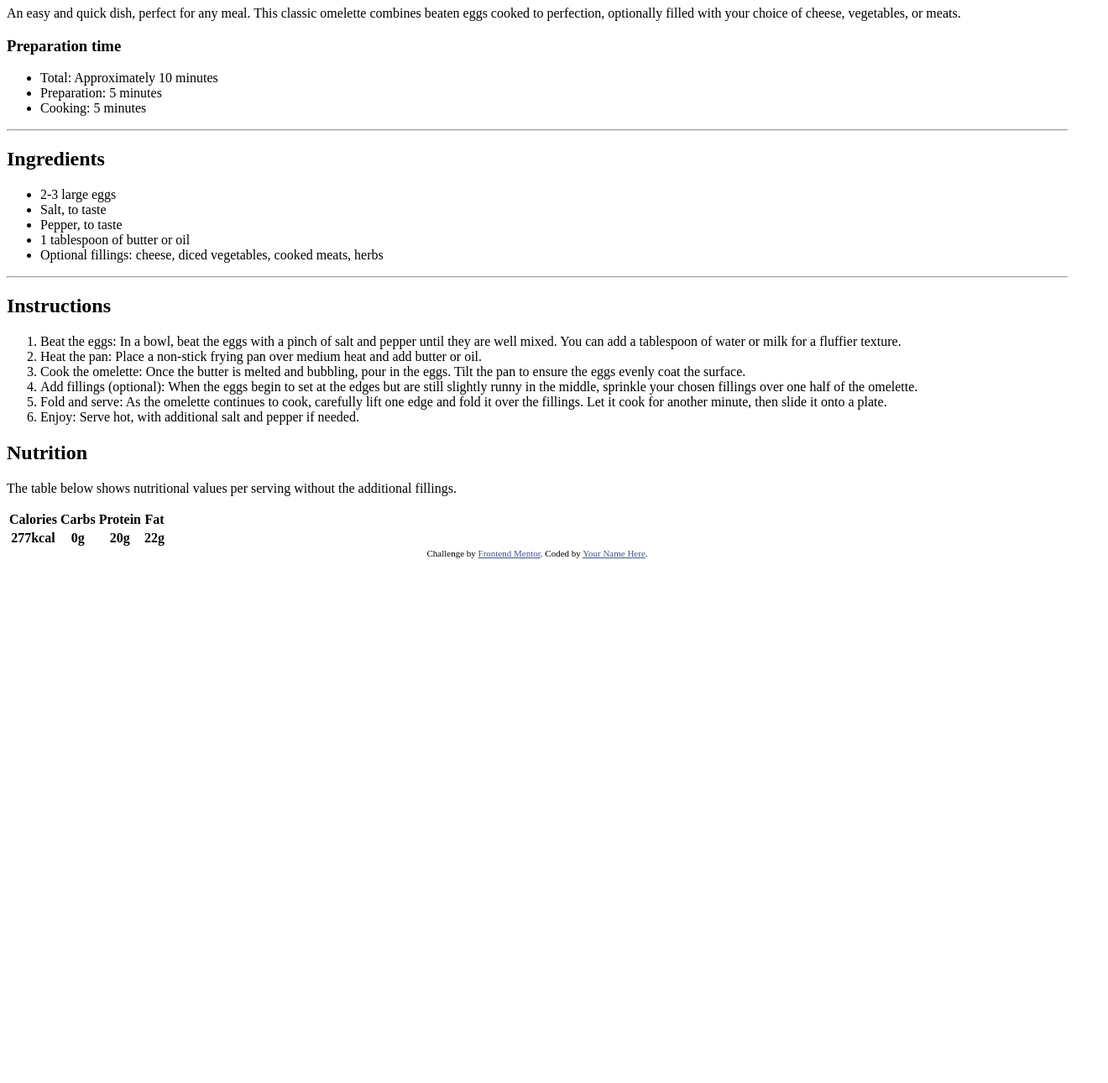
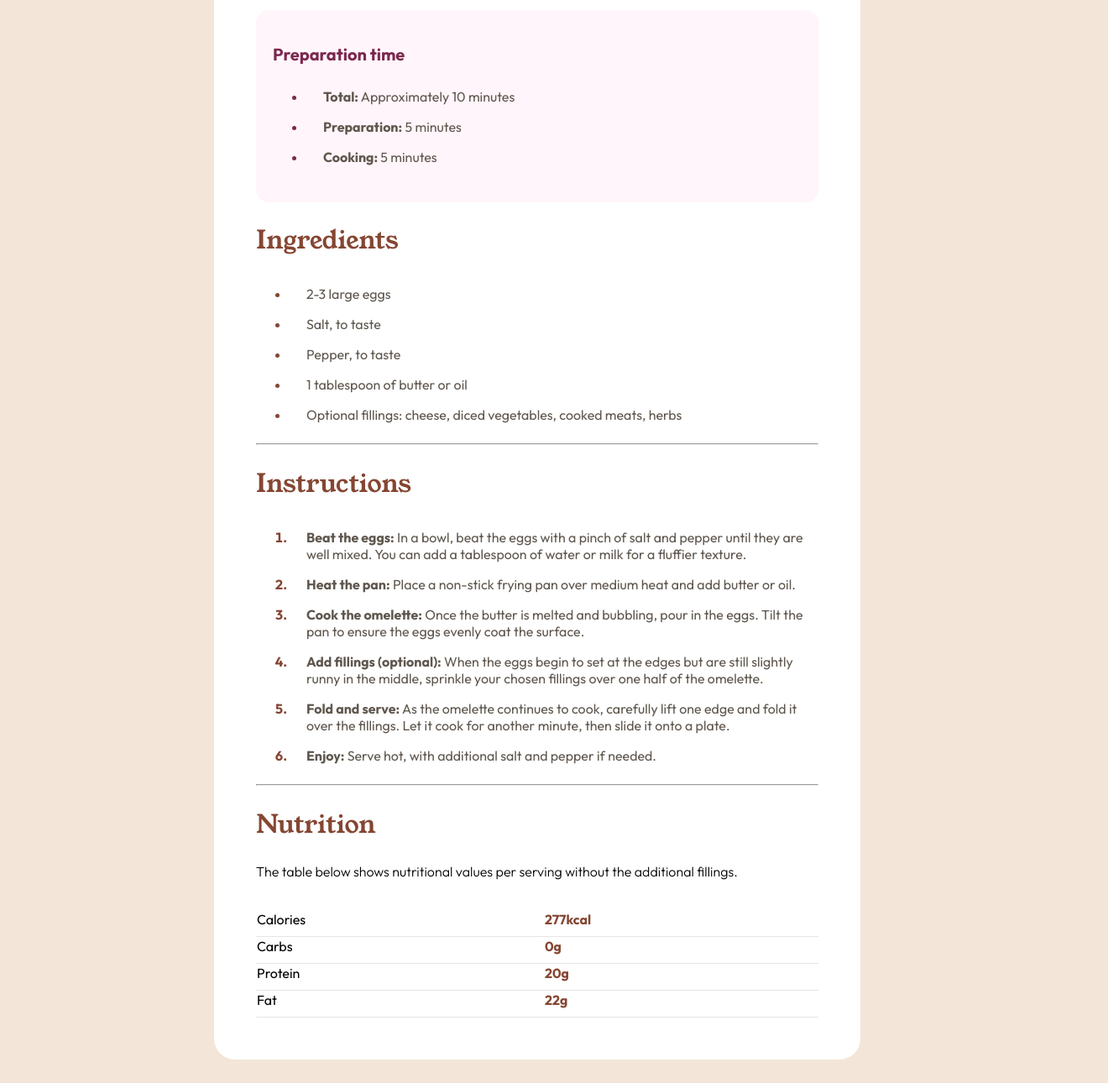
Before and after one commit to yousifpa98/FE_recipe-page-main, a plain HTML site: page index.html in a window 1280 px wide. Shown: the part 685-1975 px from the top of the page at 84% size, 1320 px wide, since content can reach past the window. Before the commit the page ends 1358 px from the top, so only its background shows below. Drawn offline with Linux system fonts and the light colour scheme.

Commit message:
finished code

```diff
--- a/index.html
+++ b/index.html
@@ -1,36 +1,36 @@
 <!DOCTYPE html>
 <html lang="en">
   <head>
-  <meta charset="UTF-8">
-  <meta name="viewport" content="width=device-width, initial-scale=1.0"> <!-- displays site properly based on user's device -->
-
-  <link rel="icon" type="image/png" sizes="32x32" href="./assets/images/favicon-32x32.png">
-
+    <meta charset="UTF-8" />
+    <meta name="viewport" content="width=device-width, initial-scale=1.0" />
+    <!-- displays site properly based on user's device -->
+    <link rel="stylesheet" type="text/css" href="style.css" />
+    <link
+      rel="icon"
+      type="image/png"
+      sizes="32x32"
+      href="./assets/images/favicon-32x32.png"
+    />
     <title>Frontend Mentor | Recipe page</title>
-
-  <!-- Feel free to remove these styles or customise in your own stylesheet 👍 -->
-  <style>
-    .attribution { font-size: 11px; text-align: center; }
-    .attribution a { color: hsl(228, 45%, 44%); }
-  </style>
   </head>
   <body>
-  <img src="assets/images/image-omelette.jpeg" alt="omlette">
+    <section class="recipe">
+      <div class="recipe-container">
+        <img src="assets/images/image-omelette.jpeg" alt="omlette" />
         <h1>Simple Omelette Recipe</h1>
-  <p>  An easy and quick dish, perfect for any meal. This classic omelette combines beaten eggs cooked
-    to perfection, optionally filled with your choice of cheese, vegetables, or meats.
+        <p>
+          An easy and quick dish, perfect for any meal. This classic omelette
+          combines beaten eggs cooked to perfection, optionally filled with your
+          choice of cheese, vegetables, or meats.
         </p>
         <div class="prep-time">
           <h3>Preparation time</h3>
           <ul>
-    <li><span class="prep-bold">Total:</span> Approximately 10 minutes</li>
-    <li><span class="prep-bold">Preparation:</span> 5 minutes</li>
-    <li><span class="prep-bold">Cooking:</span> 5 minutes</li>
+            <li><span>Total:</span> Approximately 10 minutes</li>
+            <li><span>Preparation:</span> 5 minutes</li>
+            <li><span>Cooking:</span> 5 minutes</li>
           </ul>
         </div>
-
-<hr />
-
         <div class="ingredients">
           <h2>Ingredients</h2>
           <ul>
@@ -38,51 +38,80 @@
             <li>Salt, to taste</li>
             <li>Pepper, to taste</li>
             <li>1 tablespoon of butter or oil</li>
-  <li>Optional fillings: cheese, diced vegetables, cooked meats, herbs</li>
+            <li>
+              Optional fillings: cheese, diced vegetables, cooked meats, herbs
+            </li>
           </ul>
         </div>
-
         <hr />
-
         <div class="instructions">
           <h2>Instructions</h2>
           <ol>
-  <li><span>Beat the eggs:</span> In a bowl, beat the eggs with a pinch of salt and pepper until they are well mixed.
-    You can add a tablespoon of water or milk for a fluffier texture.</li>
-    <li><span>Heat the pan:</span> Place a non-stick frying pan over medium heat and add butter or oil.</li>
-    <li><span>Cook the omelette:</span> Once the butter is melted and bubbling, pour in the eggs. Tilt the pan to ensure
-      the eggs evenly coat the surface.</li>
-    <li><span>Add fillings (optional):</span> When the eggs begin to set at the edges but are still slightly runny in the
-      middle, sprinkle your chosen fillings over one half of the omelette.</li>
-    <li><span>Fold and serve:</span> As the omelette continues to cook, carefully lift one edge and fold it over the
-      fillings. Let it cook for another minute, then slide it onto a plate.</li>
-    <li><span>Enjoy:</span> Serve hot, with additional salt and pepper if needed.</li>
+            <li>
+              <span>Beat the eggs:</span> In a bowl, beat the eggs with a pinch
+              of salt and pepper until they are well mixed. You can add a
+              tablespoon of water or milk for a fluffier texture.
+            </li>
+            <li>
+              <span>Heat the pan:</span> Place a non-stick frying pan over
+              medium heat and add butter or oil.
+            </li>
+            <li>
+              <span>Cook the omelette:</span> Once the butter is melted and
+              bubbling, pour in the eggs. Tilt the pan to ensure the eggs evenly
+              coat the surface.
+            </li>
+            <li>
+              <span>Add fillings (optional):</span> When the eggs begin to set
+              at the edges but are still slightly runny in the middle, sprinkle
+              your chosen fillings over one half of the omelette.
+            </li>
+            <li>
+              <span>Fold and serve:</span> As the omelette continues to cook,
+              carefully lift one edge and fold it over the fillings. Let it cook
+              for another minute, then slide it onto a plate.
+            </li>
+            <li>
+              <span>Enjoy:</span> Serve hot, with additional salt and pepper if
+              needed.
+            </li>
           </ol>
         </div>
-
+        <hr />
         <div class="nutrition">
           <h2>Nutrition</h2>
-  <p>The table below shows nutritional values per serving without the additional fillings.
+          <p>
+            The table below shows nutritional values per serving without the
+            additional fillings.
           </p>
         </div>
-   <table class="nutrition">
-    <tr class="indicator">
-      <th>Calories</th>
-      <th>Carbs</th>
-      <th>Protein</th>
-      <th>Fat</th>
+        <div class="nutrition">
+          <table class="nutrition-table">
+            <tbody>
+              <tr>
+                <td>Calories</td>
+                <td class="table_value">277kcal</td>
               </tr>
-    <tr class="values">
-      <th>277kcal</th>
-      <th>0g</th>
-      <th>20g</th>
-      <th>22g</th>
+              <tr>
+                <td>Carbs</td>
+                <td class="table_value">0g</td>
               </tr>
+              <tr>
+                <td>Protein</td>
+                <td class="table_value">20g</td>
+              </tr>
+              <td>Fat</td>
+              <td class="table_value">22g</td>
+            </tbody>
           </table>
-
+        </div>
+      </div>
+    </section>
     <div class="attribution">
-    Challenge by <a href="https://www.frontendmentor.io?ref=challenge" target="_blank">Frontend Mentor</a>.
-    Coded by <a href="#">Your Name Here</a>.
+      Challenge by
+      <a href="https://www.frontendmentor.io?ref=challenge" target="_blank"
+        >Frontend Mentor</a
+      >. Coded by <a href="https://www.github.com/">Yousif Paulus</a>.
     </div>
   </body>
 </html>
--- /dev/null
+++ b/style.css
@@ -0,0 +1,153 @@
+@import url('https://fonts.googleapis.com/css2?family=Young+Serif&display=swap');
+@import url('https://fonts.googleapis.com/css2?family=Outfit:wght@100..900&display=swap');
+
+.attribution { font-size: 11px; text-align: center; }
+.attribution a { color: hsl(228, 45%, 44%); }
+
+body {
+    background-color: hsl(30, 54%, 90%);
+    font-family: 'Outfit';
+    font-size: 16px;
+}
+
+.recipe {
+    display: flex;
+    justify-content: center;
+    align-items: center;
+    margin-top: 150px;
+    margin-bottom: 100px;
+}
+
+.recipe-container {
+    background-color: hsl(0, 0%, 100%);
+    width: 670px;
+    padding: 50px;
+    border-radius: 25px;
+}
+.recipe img {
+    max-width: 100%;
+    max-height: 100%;
+    border-radius: 15px;
+
+}
+
+.recipe-container h1 {
+    font-family: "Young Serif";
+    font-size: 40px;
+    font-weight: 400;
+    margin-bottom: 0px;
+    padding: 0px;
+}
+
+p{
+    font-size: 16;
+    font-family: "Outfit";
+    font-weight: 300;
+}
+
+.recipe-container > p{
+    margin-bottom: 40px;
+}
+
+li {
+    font-size: 16;
+    font-family: 'Outfit';
+    color: hsl(30, 10%, 34%);
+}
+
+.prep-time{
+    background-color: hsl(330, 100%, 98%);
+    padding: 20px;
+    border-radius: 15px;
+    justify-content: center;
+}
+
+.prep-time li{
+    padding-left: 20px;
+    padding-bottom: 8px;
+    padding-top: 8px;
+}
+
+.prep-time li::marker{
+    color: hsl(332, 51%, 32%);
+
+}
+
+.prep-time h3{
+    color: hsl(332, 51%, 32%);
+    font-size: 20px;
+    font-family: 'Outfit';
+}
+
+.prep-time span{
+    font-weight: bold;
+}
+
+
+
+.ingredients {
+    align-items: left;
+}
+
+.ingredients li {
+    padding-left: 20px;
+    padding-bottom: 8px;
+    padding-top: 8px;
+}
+
+.ingredients li::marker{
+    color: hsl(14, 45%, 36%);
+}
+
+h2{
+    color: hsl(14, 45%, 36%);
+    font-family: 'Young Serif';
+    font-weight: 400;
+    font-size: 30px;
+}
+
+.instructions li::marker{
+    color: hsl(14, 45%, 36%);
+    font-weight: bold;
+}
+
+.instructions li{
+    font-weight: light;
+    padding-left: 20px;
+    padding-bottom: 8px;
+    padding-top: 8px;
+
+}
+
+.instructions span{
+    font-weight: bold;
+
+}
+
+.nutrition-table {
+    width: 100%;
+    border-collapse: collapse;
+
+
+}
+
+.nutrition p{
+    font-weight: light;
+    padding-bottom: 20px;
+
+}
+
+.nutrition-table tr{
+    border-bottom: 1px solid rgba(0,0,0,0.1);
+
+}
+
+.nutrition-table td{
+    padding-bottom: 10px;
+}
+
+
+.table_value {
+    font-weight: bold;
+    color: hsl(14, 45%, 36%);
+}
```
Lines whose indentation alone changed are shown as unchanged.
